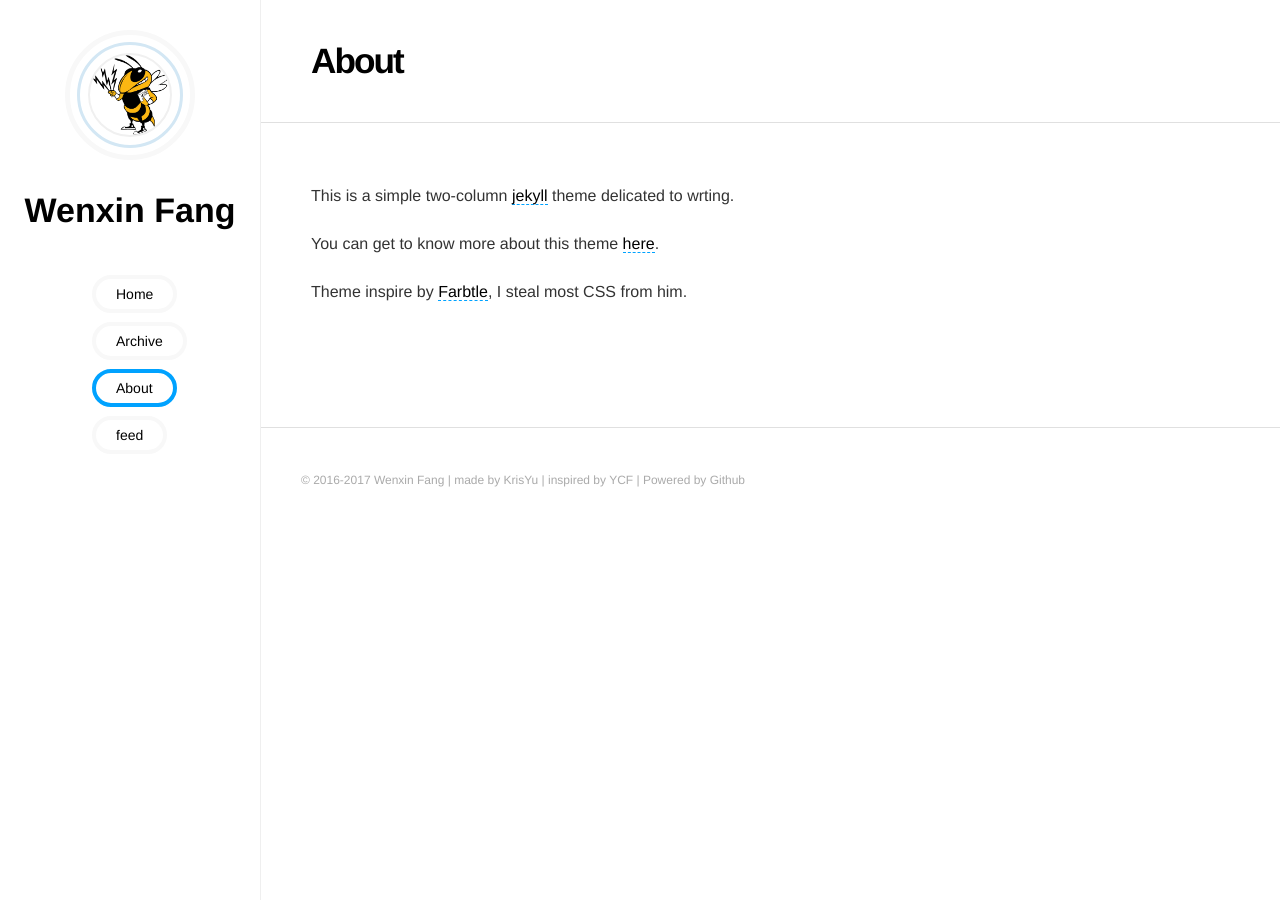
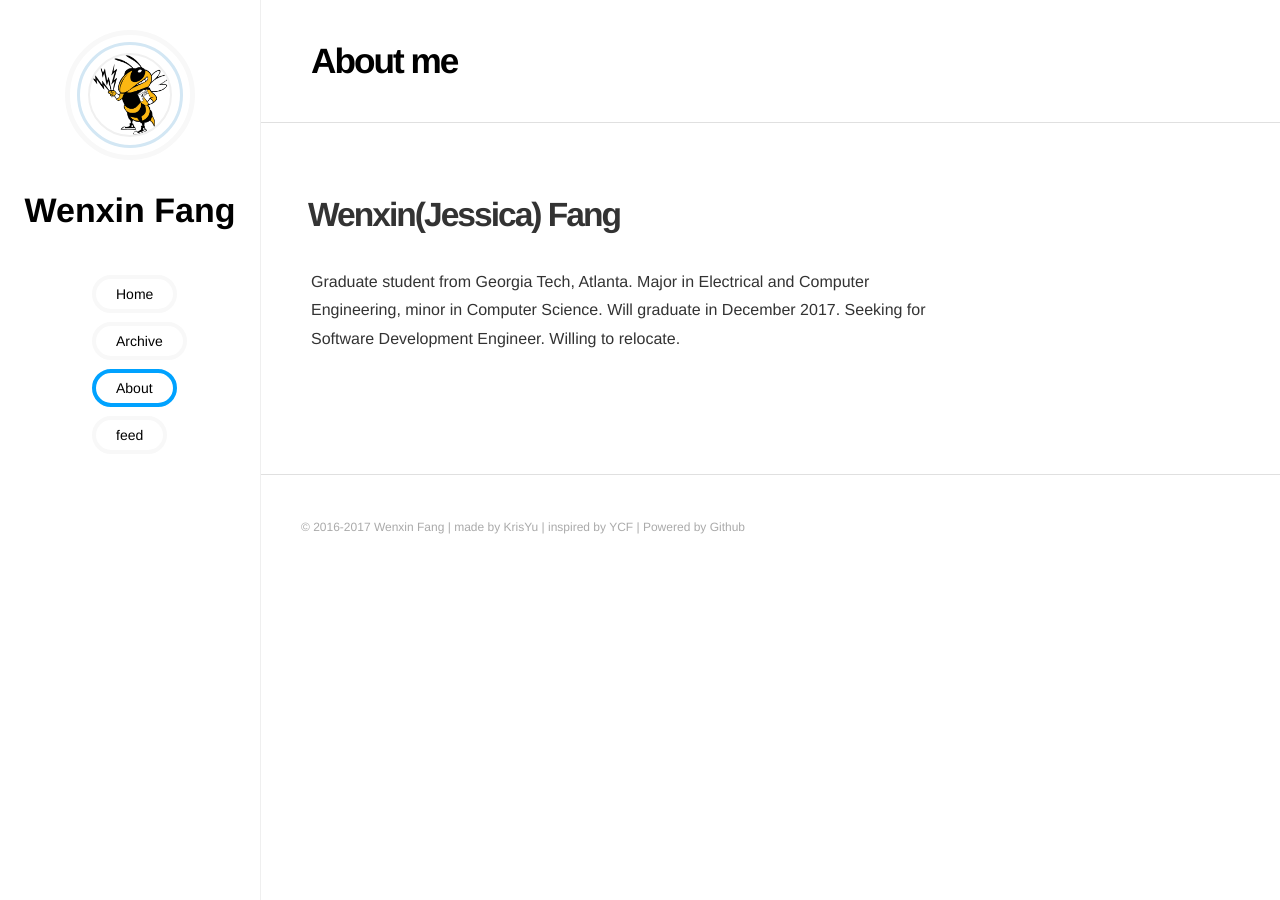
Before and after one commit to WxFang/wxfang.github.io, a Jekyll site: the page built from about.md, in a window 1280 px wide. Built offline with Jekyll 4.4.1, drawn with Linux system fonts in a browser that asks for light colours.

Commit message:
add inteo

```diff
--- a/about.md
+++ b/about.md
@@ -1,13 +1,13 @@
 ---
 layout: post
-title: About
+title: About me
 active: about
 ---
 
 
-This is a simple two-column [jekyll](https://jekyllrb.com/) theme delicated to wrting.
+# Wenxin(Jessica) Fang
 
-You can get to know more about this theme [here]().
-
-
-Theme inspire by [Farbtle](https://github.com/YCF/Farbtle), I steal most CSS from him.
+Graduate student from Georgia Tech, Atlanta.
+Major in Electrical and Computer Engineering, minor in Computer Science.
+Will graduate in December 2017.
+Seeking for Software Development Engineer. Willing to relocate.
```
